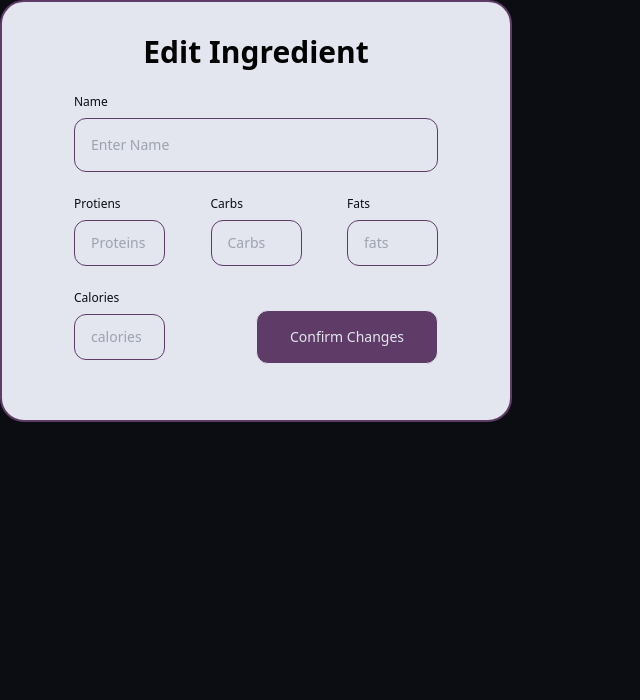
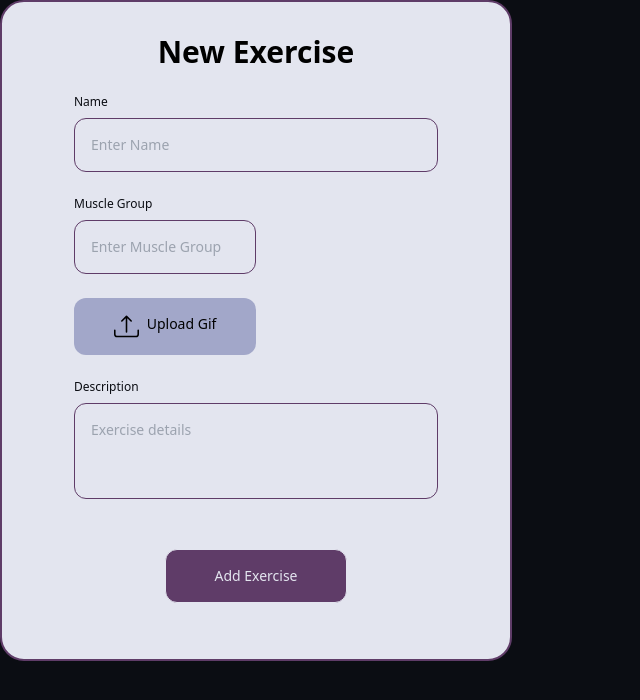
Before and after one commit to OmarGamal10/Lifta, a React (Vite) app in the folder FrontEnd/: page / in a window 1280 px wide. Shown: the top 700 px of the page, without its empty margins (0-640 px from the left). Built offline with nearby package versions, Linux system fonts and the light colour scheme; no server answers.

Commit message:
🪛 fixing Exercise form gif not required

```diff
--- a/FrontEnd/src/components/coach/exerciseForm.jsx
+++ b/FrontEnd/src/components/coach/exerciseForm.jsx
@@ -7,7 +7,7 @@ import useHttp from "../../hooks/useHTTP";
 import { jwtDecode } from "jwt-decode";
 import { useNavigate } from "react-router-dom";
 import getTokenFromCookies from "../../freqUsedFuncs/getToken";
-function ExerciseForm() {
+function ExerciseForm({ edit = false, idToEdit = 1 }) {
   const navigate = useNavigate();
 
   const { post, loading, error, data } = useHttp("http://localhost:3000");
@@ -30,7 +30,10 @@ function ExerciseForm() {
           gif: file, // Update gif in the formData
         }));
       } else {
-        alert("Please select a valid GIF file.");
+        // setErrors((prevErrors) => ({
+        //   ...prevErrors,
+        //   [name]: "Please select a valid GIF file.",
+        // }));
       }
     } else
       setFormData((prevData) => ({
@@ -53,7 +56,7 @@ function ExerciseForm() {
     const newErrors = {};
 
     Object.keys(formData).forEach((key) => {
-      if (!formData[key]) {
+      if (!formData[key] && key != "gif") {
         newErrors[key] = `${key.replace(/([A-Z])/g, " $1")} is required.`;
       }
     });
@@ -62,13 +65,16 @@ function ExerciseForm() {
       setErrors(newErrors);
       return;
     }
-
-    const gif = await handleImages(formData.gif);
+    let gif;
+    if (formData.gif) {
+      gif = await handleImages(formData.gif);
       if (gif == null) {
         setErrors({ ...errors, gif: "Error uploading gif" });
         return;
       }
       console.log(formData.gif);
+    }
+
     const token = getTokenFromCookies();
     const decodedToken = token ? jwtDecode(token) : null;
     const userId = decodedToken ? decodedToken.user_id : null;
@@ -100,7 +106,7 @@ function ExerciseForm() {
         name="exerciseForm"
         className="border-2 border-solid bg-textColor border-secondary flex flex-col items-center justify-center p-8 min-w-lg max-w-lg rounded-3xl relative"
       >
-        <h1 className="text-3xl font-bold">New Exercise</h1>
+        <h1 className="text-3xl font-bold">{edit ? "Edit" : "New"} Exercise</h1>
         <form
           onSubmit={handleSubmit}
           className="py-6 px-10 w-full"
@@ -141,7 +147,10 @@ function ExerciseForm() {
             />
             {errors.muscleGroup && <ErrorMessage error={errors.muscleGroup} />}
           </div>
-
+          {edit ? (
+            ""
+          ) : (
+            <>
               <div className="mb-6">
                 <button
                   type="button"
@@ -163,7 +172,8 @@ function ExerciseForm() {
                 />
               </div>
               {errors.gif && <ErrorMessage error={errors.gif} />}
-
+            </>
+          )}
           <div className="mb-6">
             <h6 className="text-xs text-left text-backGroundColor mb-2">
               Description
@@ -186,7 +196,7 @@ function ExerciseForm() {
                 type="submit"
                 className="bg-secondary w-full text-textColor text-sm rounded-xl py-4 border hover:border-secondary hover:bg-textColor hover:text-secondary"
               >
-                Add Exercise
+                {edit ? "Confirm Changes" : "Add Exercise"}
               </button>
             </div>
           </div>
--- a/FrontEnd/src/main.jsx
+++ b/FrontEnd/src/main.jsx
@@ -40,7 +40,7 @@ const router = createBrowserRouter([
     path: "/",
     element: (
       // <ProtectedLoggedRoute>
-      <IngredientForm />
+      <ExerciseForm />
       // </ProtectedLoggedRoute>
     ),
   },
```
Also changed, not shown: 1 other file (tests, documents, lock files or other folders). Lines whose indentation alone changed are shown as unchanged.
